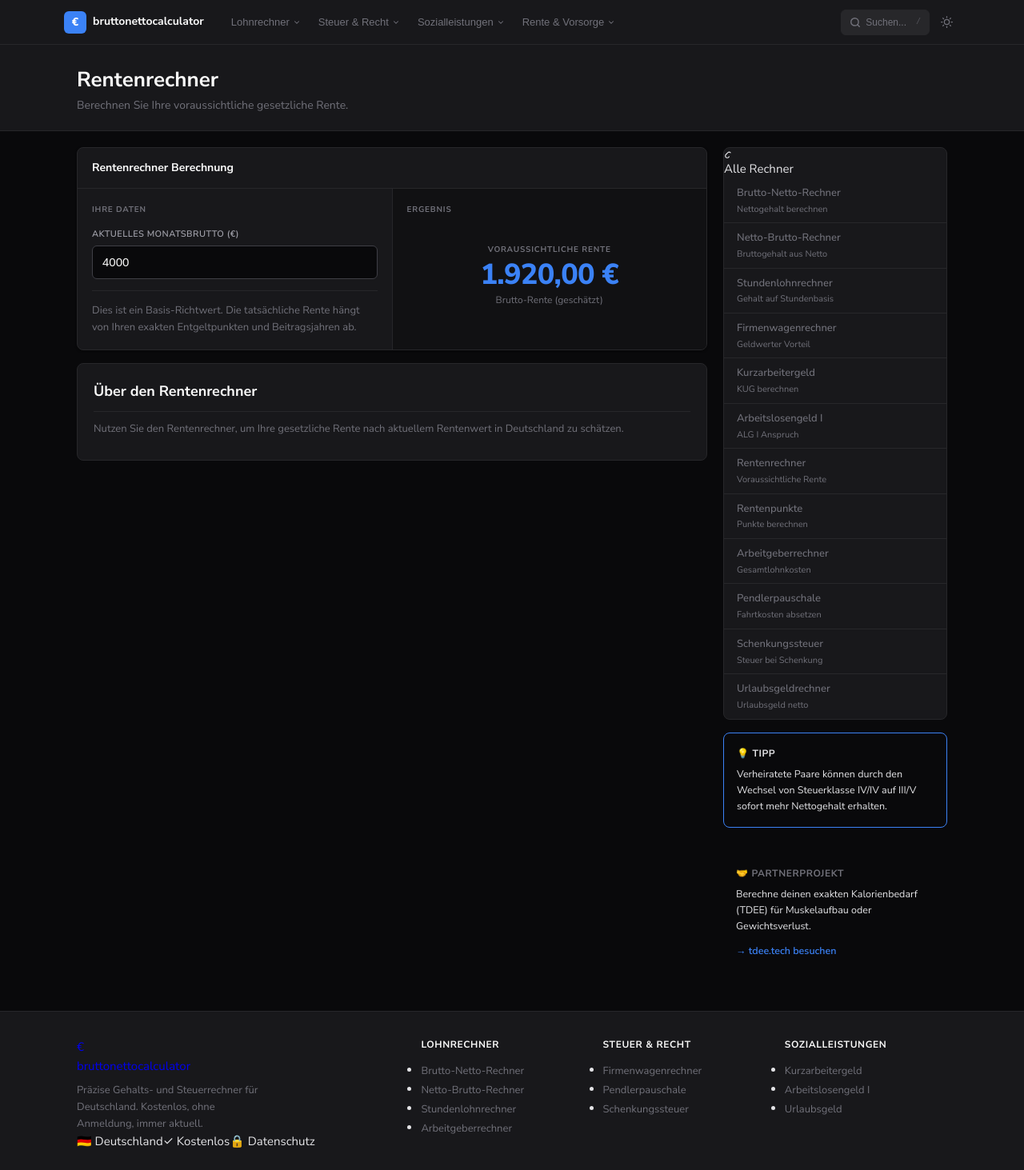
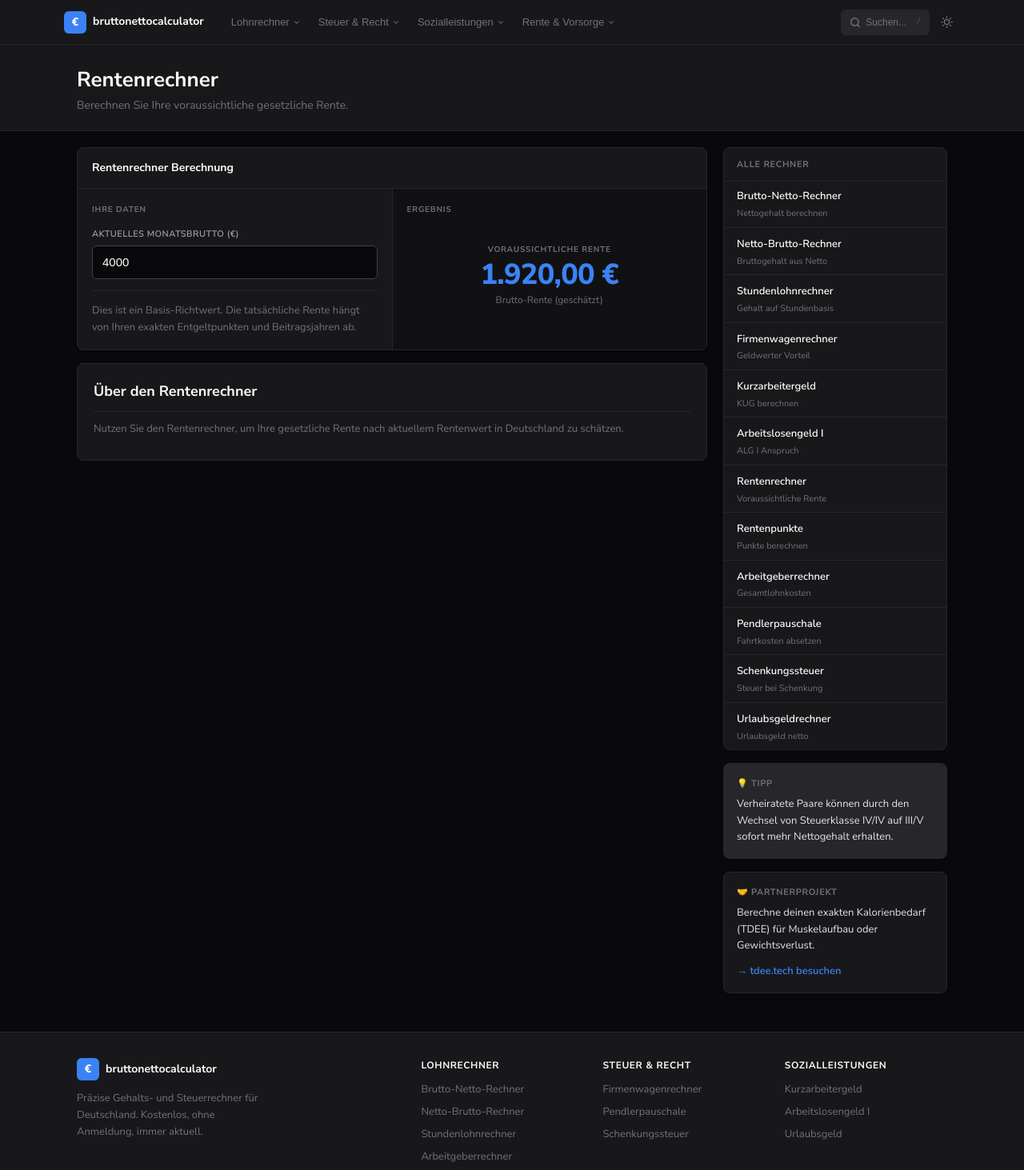
Before and after one commit to monildomadiya/bruttonettocalculator, a Next.js app: page /rente in a window 1280 px wide. Shown: the top 1463 px of the page at 80% size. Built offline with nearby package versions, Linux system fonts and the light colour scheme.

Commit message:
fix(ui): align footer, sidebar, and search modal classes with new global design system

```diff
--- a/src/components/Footer.tsx
+++ b/src/components/Footer.tsx
@@ -58,33 +58,26 @@ export default function Footer() {
 
           {/* Brand column */}
           <div className="footer-brand">
-            <Link href="/" className="footer-logo" style={{ textDecoration: "none" }}>
-              <div className="footer-logo-icon">€</div>
-              <span className="footer-logo-text">bruttonettocalculator</span>
+            <Link href="/" className="logo" style={{ marginBottom: "12px" }}>
+              <span className="logo-icon-bg"><span className="logo-icon-text">&#8364;</span></span>
+              <span className="logo-name">bruttonettocalculator</span>
             </Link>
-            <p className="footer-tagline">
+            <p>
               Präzise Gehalts- und Steuerrechner für Deutschland. Kostenlos, ohne Anmeldung, immer aktuell.
             </p>
-            <div className="footer-badges">
-              <span className="footer-badge">🇩🇪 Deutschland</span>
-              <span className="footer-badge">✓ Kostenlos</span>
-              <span className="footer-badge">🔒 Datenschutz</span>
-            </div>
           </div>
 
           {/* Link columns */}
           {FOOTER_COLS.map((col) => (
             <div key={col.title} className="footer-col">
               <div className="footer-col-title">{col.title}</div>
-              <ul className="footer-link-list">
+              <div className="footer-links">
                 {col.links.map((link) => (
-                  <li key={link.href}>
-                    <Link href={link.href} className="footer-link">
-                      {link.label}
-                    </Link>
-                  </li>
+                  <Link key={link.href} href={link.href} className="footer-link">
+                    {link.label}
+                  </Link>
                 ))}
-              </ul>
+              </div>
             </div>
           ))}
         </div>
@@ -95,7 +88,7 @@ export default function Footer() {
         {/* Bottom bar */}
         <div className="footer-bottom">
           <div className="footer-bottom-left">
-            <span>© {YEAR} bruttonettocalculator. Alle Rechte vorbehalten.</span>
+            <span className="footer-copy">© {YEAR} bruttonettocalculator. Alle Rechte vorbehalten.</span>
             <span className="footer-disclaimer">
               Alle Angaben ohne Gewähr. Keine Steuerberatung. Stand: {YEAR}.
             </span>
--- a/src/components/Header.tsx
+++ b/src/components/Header.tsx
@@ -149,11 +149,11 @@ function SearchModal({ onClose }: { onClose: () => void }) {
       <div className="search-modal" onClick={(e) => e.stopPropagation()}>
 
         {/* Input */}
-        <div className="search-input-row">
-          <span className="search-input-icon"><SearchIcon size={16} /></span>
+        <div className="search-modal-header">
+          <SearchIcon size={16} />
           <input
             ref={inputRef}
-            className="search-input"
+            className="search-modal-input"
             type="text"
             placeholder="Rechner suchen ... z.B. Brutto oder Rente"
             value={query}
@@ -161,8 +161,8 @@ function SearchModal({ onClose }: { onClose: () => void }) {
             autoComplete="off"
             spellCheck={false}
           />
-          <button className="search-close-btn" onClick={onClose} aria-label="Schliessen">
-            <span className="search-esc-badge">ESC</span>
+          <button className="search-modal-close" onClick={onClose} aria-label="Schliessen">
+            <CloseIcon size={18} />
           </button>
         </div>
 
@@ -170,42 +170,30 @@ function SearchModal({ onClose }: { onClose: () => void }) {
         <div className="search-results">
           {results.length === 0 ? (
             <div className="search-empty">
-              <SearchIcon size={28} />
-              <p>Kein Ergebnis fuer &ldquo;{query}&rdquo;</p>
+              <p>Kein Ergebnis für &ldquo;{query}&rdquo;</p>
             </div>
           ) : (
-            <>
-              <div className="search-section-label">
-                {query.trim() ? `${results.length} Ergebnis${results.length !== 1 ? "se" : ""}` : "Alle Rechner"}
-              </div>
-              <ul className="search-list" role="listbox" ref={listRef}>
+            <ul style={{ listStyle: "none", margin: 0, padding: 0 }} role="listbox" ref={listRef}>
               {results.map((item, i) => (
                 <li key={item.href} role="option" aria-selected={i === activeIdx}>
                   <button
                     data-idx={i}
-                      className={`search-result-item${i === activeIdx ? " active" : ""}`}
+                    className="search-result-item"
+                    style={{ width: "100%", textAlign: "left", background: i === activeIdx ? "var(--bg-tag)" : "transparent", border: "none", display: "flex", alignItems: "center", justifyContent: "space-between", cursor: "pointer" }}
                     onClick={() => navigate(item.href)}
                     onMouseEnter={() => setActiveIdx(i)}
                   >
-                      <div className="search-result-left">
-                        <span className="search-result-tag">{item.group}</span>
-                        <span className="search-result-label">{item.label}</span>
+                    <div style={{ display: "flex", flexDirection: "column", gap: "2px" }}>
+                      <span style={{ fontSize: "10px", fontWeight: 700, color: "var(--accent)", textTransform: "uppercase", letterSpacing: "0.05em" }}>{item.group}</span>
+                      <span className="search-result-name">{item.label}</span>
                       <span className="search-result-desc">{item.desc}</span>
                     </div>
-                      <span className="search-result-arrow"><ArrowRightIcon /></span>
+                    <ArrowRightIcon />
                   </button>
                 </li>
               ))}
             </ul>
-            </>
           )}
-        </div>
-
-        {/* Keyboard hints */}
-        <div className="search-footer">
-          <span className="search-hint"><kbd>↑</kbd><kbd>↓</kbd> Navigieren</span>
-          <span className="search-hint"><kbd>↵</kbd> Oeffnen</span>
-          <span className="search-hint"><kbd>ESC</kbd> Schliessen</span>
         </div>
       </div>
     </div>
--- a/src/components/Sidebar.tsx
+++ b/src/components/Sidebar.tsx
@@ -21,23 +21,13 @@ export default function Sidebar() {
     <aside className="sidebar">
       {/* Related Tools Card */}
       <div className="sidebar-card">
-        <div className="sidebar-section-title">
-          <svg width="14" height="14" fill="none" viewBox="0 0 24 24" stroke="currentColor">
-            <path strokeLinecap="round" strokeLinejoin="round" strokeWidth={2}
-              d="M13.828 10.172a4 4 0 00-5.656 0l-4 4a4 4 0 105.656 5.656l1.102-1.101" />
-          </svg>
-          Alle Rechner
-        </div>
-        <div className="sidebar-link-list">
+        <div className="sidebar-card-title">Alle Rechner</div>
+        <div className="sidebar-category-links">
           {TOOLS.map((t) => (
-            <Link key={t.href} href={t.href} className="sidebar-link" style={{ textDecoration: "none" }}>
-              <span style={{ flex: 1 }}>
-                <span style={{ display: "block", fontSize: 13, color: "var(--text-sidebar-link)", fontWeight: 500 }}>
-                  {t.label}
-                </span>
-                <span style={{ display: "block", fontSize: 11, color: "var(--text-muted)", marginTop: 1 }}>
-                  {t.desc}
-                </span>
+            <Link key={t.href} href={t.href} className="sidebar-link">
+              <span style={{ display: "flex", flexDirection: "column", gap: "2px" }}>
+                <span style={{ fontSize: "13px", color: "var(--text-heading)", fontWeight: 600 }}>{t.label}</span>
+                <span style={{ fontSize: "11px", color: "var(--text-muted)" }}>{t.desc}</span>
               </span>
             </Link>
           ))}
@@ -45,25 +35,25 @@ export default function Sidebar() {
       </div>
 
       {/* Tip Card */}
-      <div className="sidebar-card" style={{ padding: "16px", background: "var(--accent-light)", border: "1px solid var(--accent)" }}>
-        <div style={{ fontSize: 12, fontWeight: 700, color: "var(--accent-dark)", marginBottom: 6, textTransform: "uppercase", letterSpacing: "0.05em" }}>
+      <div className="sidebar-card" style={{ padding: "16px", background: "var(--bg-tag)" }}>
+        <div style={{ fontSize: "11px", fontWeight: 700, color: "var(--text-muted)", marginBottom: "6px", textTransform: "uppercase", letterSpacing: "0.06em" }}>
           💡 Tipp
         </div>
-        <p style={{ fontSize: 12.5, color: "var(--text-body)", lineHeight: 1.6 }}>
+        <p style={{ fontSize: "13px", color: "var(--text-body)", lineHeight: 1.6 }}>
           Verheiratete Paare können durch den Wechsel von Steuerklasse IV/IV auf III/V
           sofort mehr Nettogehalt erhalten.
         </p>
       </div>
 
       {/* Partner Card */}
-      <div className="sidebar-card" style={{ padding: "16px", background: "var(--surface-sunken)", border: "1px solid var(--border-color)", marginTop: "16px" }}>
-        <div style={{ fontSize: 12, fontWeight: 700, color: "var(--text-muted)", marginBottom: 6, textTransform: "uppercase", letterSpacing: "0.05em" }}>
+      <div className="sidebar-card" style={{ padding: "16px" }}>
+        <div style={{ fontSize: "11px", fontWeight: 700, color: "var(--text-muted)", marginBottom: "6px", textTransform: "uppercase", letterSpacing: "0.06em" }}>
           🤝 Partnerprojekt
         </div>
-        <p style={{ fontSize: 12.5, color: "var(--text-body)", lineHeight: 1.6, marginBottom: 8 }}>
+        <p style={{ fontSize: "13px", color: "var(--text-body)", lineHeight: 1.6, marginBottom: "8px" }}>
           Berechne deinen exakten Kalorienbedarf (TDEE) für Muskelaufbau oder Gewichtsverlust.
         </p>
-        <a href="https://tdee.tech" target="_blank" rel="noopener noreferrer" style={{ display: "inline-block", fontSize: 12.5, fontWeight: 600, color: "var(--accent)", textDecoration: "none" }}>
+        <a href="https://tdee.tech" target="_blank" rel="noopener noreferrer" style={{ display: "inline-block", fontSize: "13px", fontWeight: 600, color: "var(--accent)", textDecoration: "none" }}>
           → tdee.tech besuchen
         </a>
       </div>
```
Lines whose indentation alone changed are shown as unchanged.
